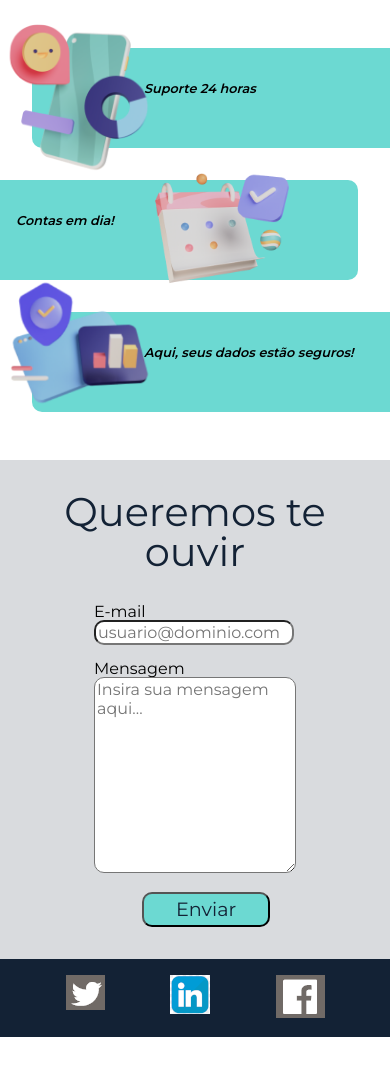
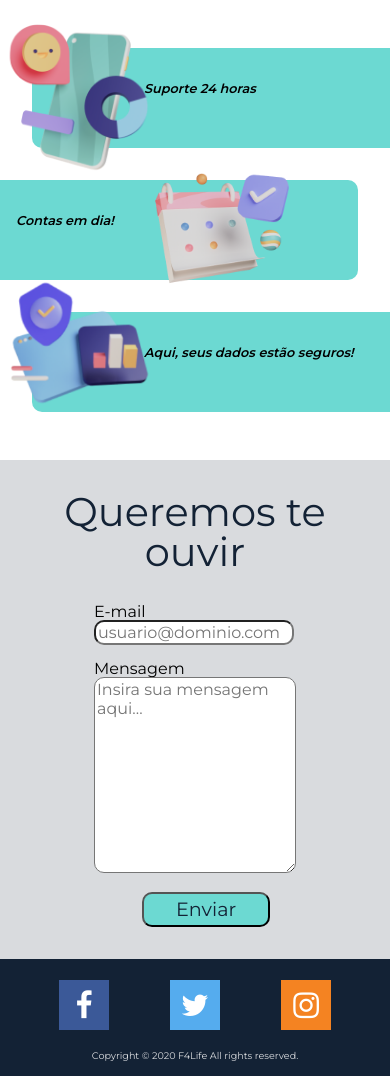
Before and after one commit to o-gariba/desafio-lp-F4Life, a plain HTML site: page index.html in a window 390 px wide. Shown: the part 1974-3050 px from the top of the page. Before the commit the page ends 3011 px from the top, so only its background shows below. Drawn offline with Linux system fonts and the light colour scheme.

Commit message:
Finalizado rodapé mobile.

```diff
--- a/css/estilos.css
+++ b/css/estilos.css
@@ -335,7 +335,13 @@ footer {
 
 }
 
-.rodape-logo-img {
+.copyright {
+    color: var(--logo-cinza-texto);
+    text-align: center;
+
+    margin-top: 1rem;
+
+    font-size: .6rem;
 }
 
 /* Pegar estilo do formulario do curso JS NA WEB (pasta nomeada: js-na-web-validando-formularios) */
--- /dev/null
+++ b/css/icones.css
@@ -0,0 +1,24 @@
+.fa {
+    padding: 10px;
+    text-align: center;
+    margin: 5px 2px;
+    font-size: 30px;
+    width: 30px;
+}
+.fa-facebook {
+    background: #3B5998;
+    color: white;
+}
+.fa-twitter {
+    background: #55ACEE;
+    color: white;
+}
+
+.fa-instagram {
+    background: #f48322;
+    color: white;
+}
+
+.fa:hover {
+    opacity: 0.9;
+}
--- a/index.html
+++ b/index.html
@@ -10,8 +10,11 @@
     <link rel="preconnect" href="https://fonts.gstatic.com" crossorigin>
     <link href="https://fonts.googleapis.com/css2?family=Montserrat:wght@100;200;300;400;500;600;700&family=Roboto+Condensed&display=swap" rel="stylesheet">
 
+    <link rel="stylesheet" href="https://cdnjs.cloudflare.com/ajax/libs/font-awesome/4.7.0/css/font-awesome.min.css">
+
     <link rel="stylesheet" href="css/reset.css">
     <link rel="stylesheet" href="css/estilos.css">
+    <link rel="stylesheet" href="css/icones.css">
 </head>
 
 <body>
@@ -110,10 +113,11 @@
     <!-- Usar ícones animados? referencia: https://www.javatpoint.com/how-to-add-social-media-icons-in-html -->
     <footer>
         <ul class="rodape-logos">
-            <li class="rodape-logo"><a target = '_blank' href="#" class="rodape-logo-link"><img src="imgs/twitter-rodape.png" alt="ícone do twitter" class="rodape-logo-img"></a></li>
-            <li class="rodape-logo"><a target = '_blank' href="#" class="rodape-logo-link"><img src="imgs/linkedin-rodape.png" alt="ícone do linkedin" class="rodape-logo-img"></a></li>
-            <li class="rodape-logo"><a target = '_blank' href="#" class="rodape-logo-link"><img src="imgs/face-rodape.png" alt="ícone do facebook" class="rodape-logo-img"></a></li>
+            <li class="rodape-logo"><a target = '_blank' href="#" class="fa fa-facebook"></a></li>
+            <li class="rodape-logo"><a target = '_blank' href="#" class="fa fa-twitter"></a></li>
+            <li class="rodape-logo"><a target = '_blank' href="#" class="fa fa-instagram"></a></li>
         </ul>
+        <p class="copyright">Copyright © 2020 F4Life All rights reserved.</p>
     </footer>
 
     <script src="validacao.js"></script>
```
